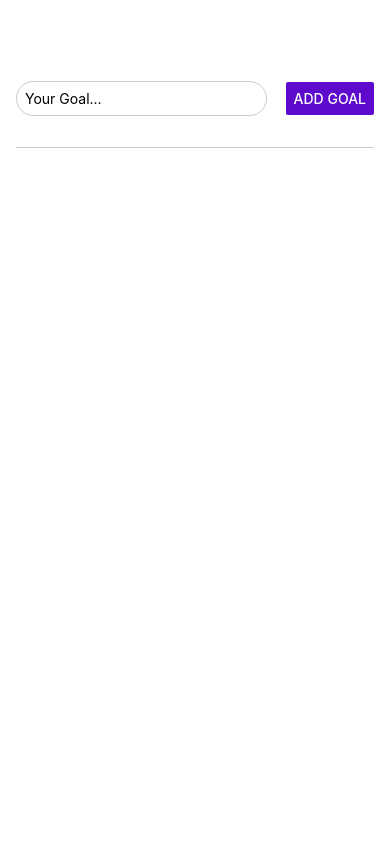
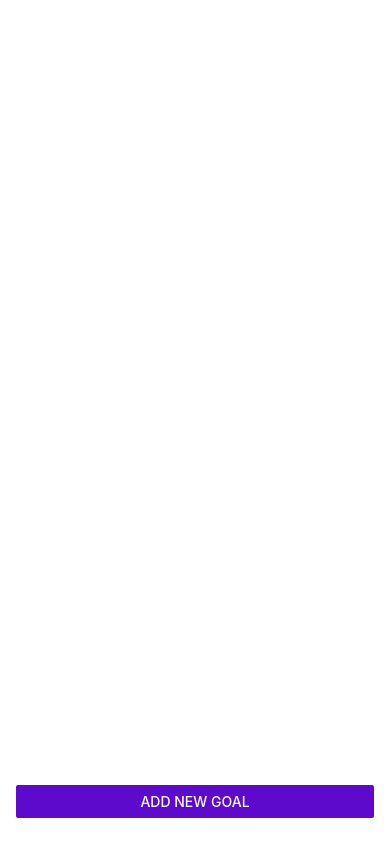
Before and after one commit to aaronersando/Goals-List, a React Native app: screen / in a window 390 px wide. Built offline with nearby package versions, Linux system fonts and the light colour scheme.

Commit message:
Enhance goal input modal functionality and improve GoalItem component structure

```diff
--- a/App.js
+++ b/App.js
@@ -6,6 +6,11 @@ import GoalInput from "./components/GoalInput";
 
 export default function App() {
   const [goalList, setGoalList] = useState([]);
+  const [isModalVisible, setIsModalVisible] = useState(false);
+
+  const handleChangeModalVisible = () => {
+    setIsModalVisible((prevVisible) => !prevVisible);
+  };
 
   const handleAddGoal = (goalText) => {
     setGoalList((prevList) => [
@@ -20,7 +25,13 @@ export default function App() {
 
   return (
     <View style={styles.appContainer}>
-      <GoalInput onAddGoal={handleAddGoal} />
+      {isModalVisible && (
+        <GoalInput
+          onAddGoal={handleAddGoal}
+          onToggleModal={handleChangeModalVisible}
+          visible={isModalVisible}
+        />
+      )}
       <View style={styles.goalsContainer}>
         <FlatList
           data={goalList}
@@ -38,6 +49,11 @@ export default function App() {
           }}
         />
       </View>
+      <Button
+        color={"#5e0acc"}
+        title="Add New Goal"
+        onPress={handleChangeModalVisible}
+      />
     </View>
   );
 }
@@ -45,8 +61,9 @@ export default function App() {
 const styles = StyleSheet.create({
   appContainer: {
     flex: 1,
-    paddingTop: 50,
+    paddingTop: 60,
     paddingHorizontal: 16,
+    paddingBottom: 26,
   },
   goalsContainer: {
     flex: 7,
--- a/components/GoalInput.js
+++ b/components/GoalInput.js
@@ -1,4 +1,4 @@
-import { View, Button, TextInput, StyleSheet } from "react-native";
+import { View, Button, TextInput, StyleSheet, Modal } from "react-native";
 import { useState } from "react";
 
 function GoalInput(props) {
@@ -14,6 +14,7 @@ function GoalInput(props) {
   };
 
   return (
+    <Modal visible={props.visible} animationType="slide">
       <View style={styles.inputContainer}>
         <TextInput
           onChangeText={handleGoalText}
@@ -21,29 +22,46 @@ function GoalInput(props) {
           placeholder="Your Goal..."
           value={goalText}
         />
+        <View style={styles.buttonContainer}>
           <Button color={"#5e0acc"} title="Add Goal" onPress={handleAddGoal} />
+          <Button
+            color={"#5e0acc"}
+            title="Cancel"
+            onPress={props.onToggleModal}
+          />
         </View>
+      </View>
+    </Modal>
   );
 }
 
 const styles = StyleSheet.create({
   inputContainer: {
     flex: 1,
-    flexDirection: "row",
-    justifyContent: "space-between",
+    flexDirection: "col",
+    justifyContent: "center",
     alignItems: "center",
     borderBottomWidth: 1,
     borderColor: "#ccc",
     marginBottom: 20,
+    padding: 16,
   },
   textInput: {
-    width: "70%",
+    width: "100%",
     borderColor: "#cccccc",
     borderWidth: 1,
     borderRadius: 18,
     padding: 8,
     marginRight: 8,
   },
+  buttonContainer: {
+    marginTop: 12,
+    width: "100%",
+    flexDirection: "row",
+    justifyContent: "center",
+    alignItems: "center",
+    gap: 10,
+  },
 });
 
 export default GoalInput;
--- a/components/GoalItem.js
+++ b/components/GoalItem.js
@@ -3,23 +3,32 @@ import { View, Text } from "react-native";
 
 function GoalItem(props) {
   return (
-    <Pressable onPress={props.onDelete.bind(this, props.id)}>
-      <View style={styles.goalItem}>
+    <View style={styles.goalItem}>
+      <Pressable
+        android_ripple={{ color: "#1d033fff", borderRadius: 12 }}
+        onPress={props.onDelete.bind(this, props.id)}
+        style={({ pressed }) => pressed && styles.pressedItem}
+      >
         <Text style={styles.goalText}>{props.text}</Text>
-      </View>
-    </Pressable>
+      </Pressable>
+    </View>
   );
 }
 
 const styles = StyleSheet.create({
   goalItem: {
-    padding: 8,
     margin: 8,
     backgroundColor: "#5e0acc",
     borderRadius: 12,
+    overflow: "hidden",
+  },
+  pressedItem: {
+    opacity: 0.5,
   },
   goalText: {
+    padding: 8,
     color: "#fff",
+    borderRadius: 12,
   },
 });
 
```
Lines whose indentation alone changed are shown as unchanged.
